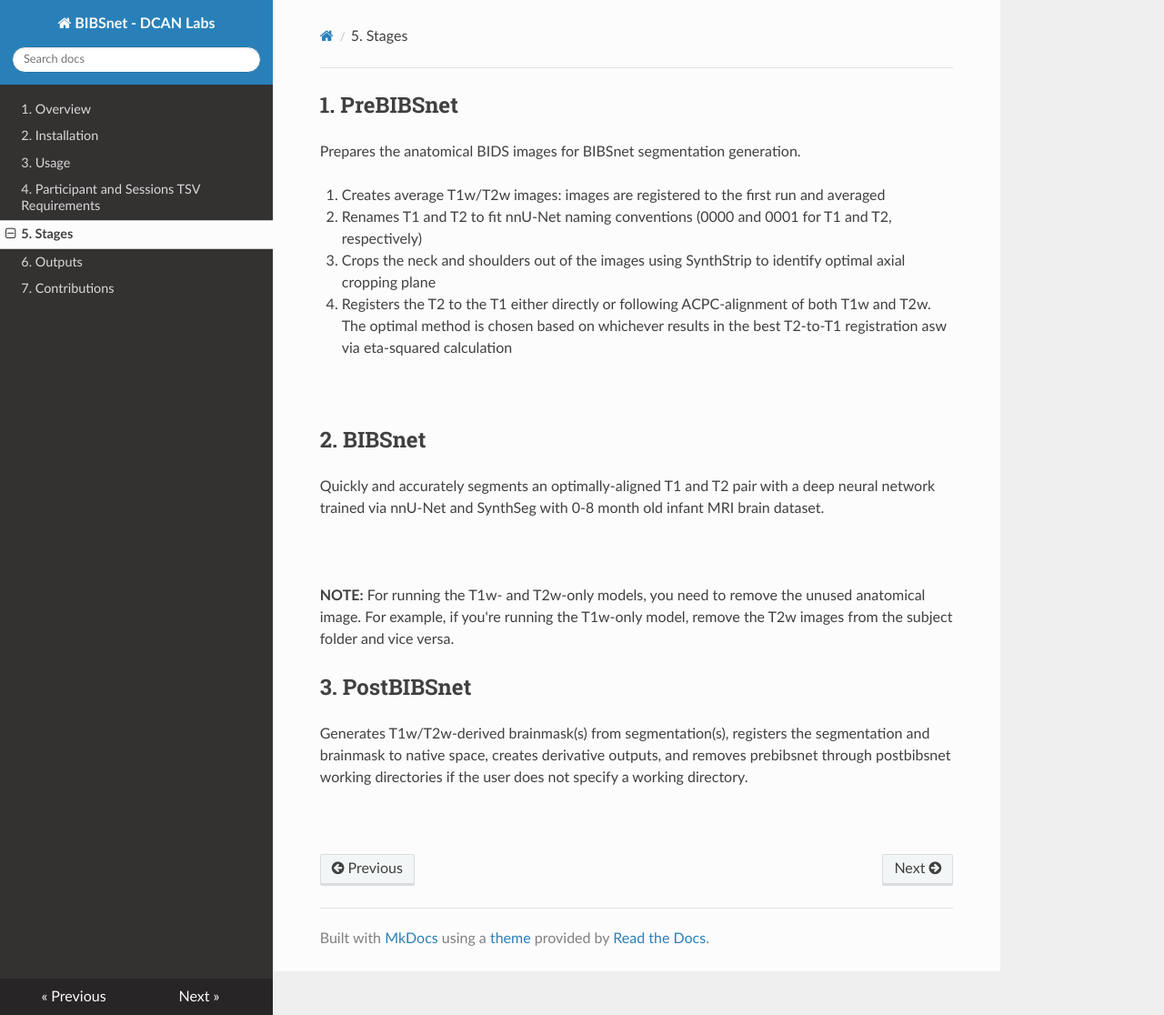
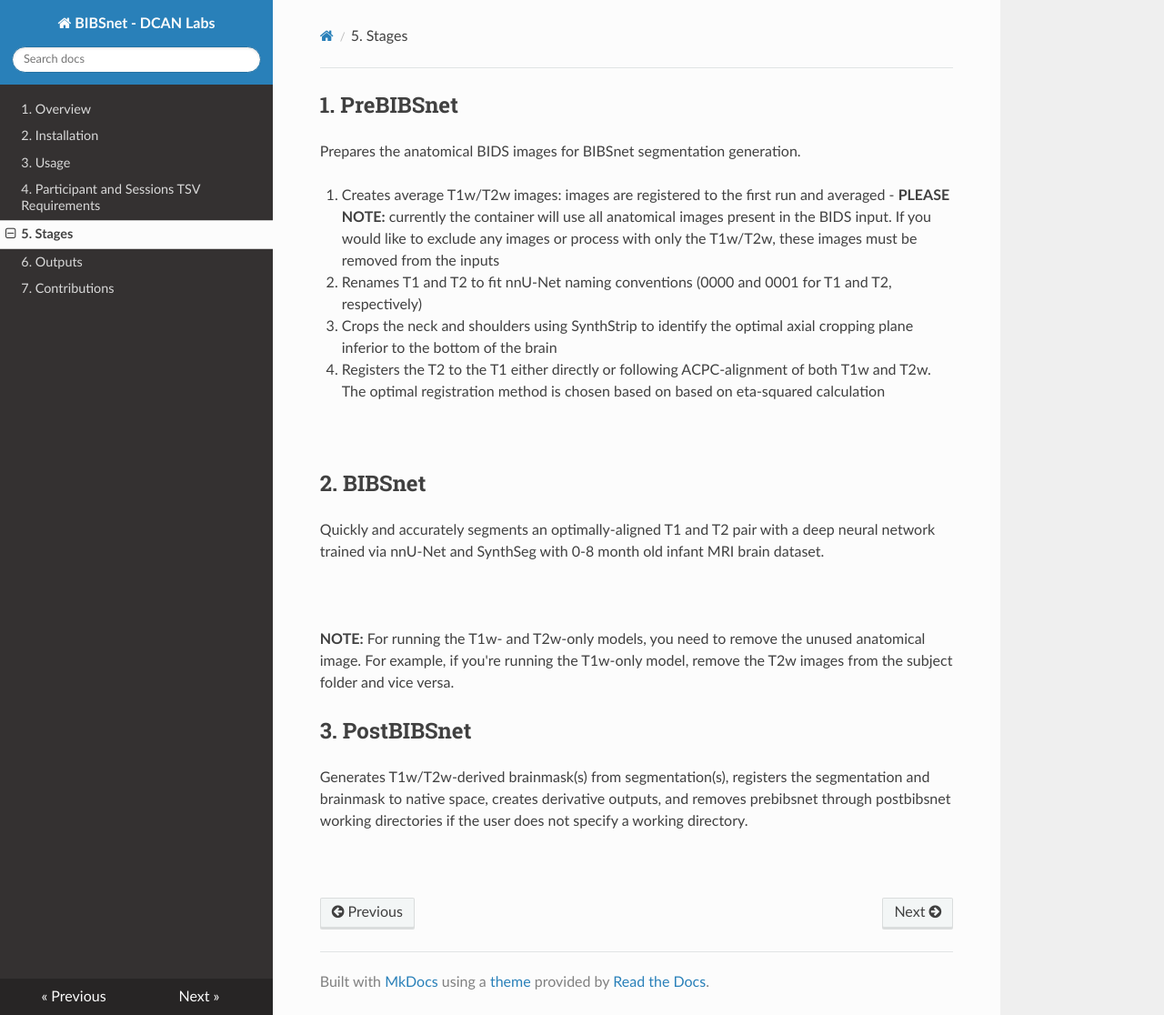
Before and after one commit to DCAN-Labs/BIBSnet, an MkDocs documentation site: the page built from docs/stages.md, in a window 1280 px wide and 1116 px high. Shown: the whole window at 91% size. Built offline with MkDocs 1.6.1, drawn with Linux system fonts in a browser that asks for light colours; nearby versions of some CDN libraries.

Commit message:
added note that images that you don't want to include for processing must be removed from input folder

```diff
--- a/docs/stages.md
+++ b/docs/stages.md
@@ -2,10 +2,10 @@
 
 Prepares the anatomical BIDS images for BIBSnet segmentation generation.
 
-1. Creates average T1w/T2w images: images are registered to the first run and averaged
+1. Creates average T1w/T2w images: images are registered to the first run and averaged - **PLEASE NOTE:** currently the container will use all anatomical images present in the BIDS input. If you would like to exclude any images or process with only the T1w/T2w, these images must be removed from the inputs
 2. Renames T1 and T2 to fit nnU-Net naming conventions (0000 and 0001 for T1 and T2, respectively)
-3. Crops the neck and shoulders out of the images using SynthStrip to identify optimal axial cropping plane
-4. Registers the T2 to the T1 either directly or following ACPC-alignment of both T1w and T2w. The optimal method is chosen based on whichever results in the best T2-to-T1 registration asw via eta-squared calculation
+3. Crops the neck and shoulders using SynthStrip to identify the optimal axial cropping plane inferior to the bottom of the brain
+4. Registers the T2 to the T1 either directly or following ACPC-alignment of both T1w and T2w. The optimal registration method is chosen based on based on eta-squared calculation
 
 <br />
 
```
Also changed, not shown: 1 other file.
